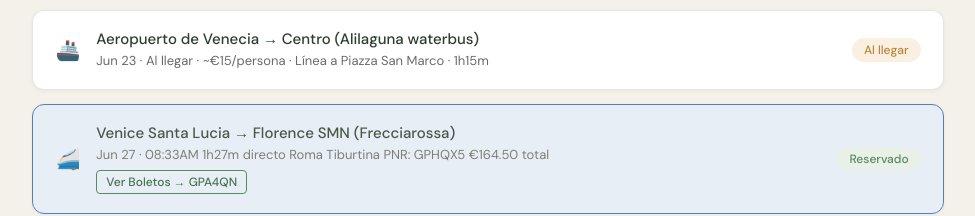
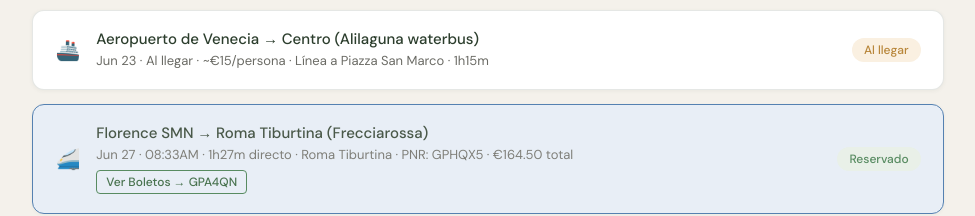
Before and after one commit to DANNAARUIZZ/Europa2026, a website: page public/index.html in a window 1280 px wide. Shown: the part 1013-1229 px from the top of the page, without its empty margins (152-1127 px from the left). Drawn offline with nearby package versions, Linux system fonts and the light colour scheme; no server answers.

Commit message:
Fix transporte FLR-ROM: tarjeta correcta actualizada con GPHQX5 08:33 Tiburtina

```diff
--- a/public/index.html
+++ b/public/index.html
@@ -863,8 +863,8 @@
     <div class="transport-card done" onclick="toggleTransport(this)">
       <span class="transport-icon">🚄</span>
       <div class="transport-info">
-        <div class="transport-route">Venice Santa Lucia → Florence SMN (Frecciarossa)</div>
-        <div class="transport-details">Jun 27 · 08:33AM  1h27m directo  Roma Tiburtina  PNR: GPHQX5  €164.50 total</div>
+        <div class="transport-route">Florence SMN → Roma Tiburtina (Frecciarossa)</div>
+        <div class="transport-details">Jun 27 · 08:33AM · 1h27m directo · Roma Tiburtina · PNR: GPHQX5 · €164.50 total</div>
         <a class="ticket-link" href="https://drive.google.com/drive/folders/1i7fJZhjzATIk3xVTDCaY0fu53cm1TNhC?usp=sharing" target="_blank">Ver Boletos → GPA4QN</a>
       </div>
       <span class="transport-status status-booked">Reservado</span>
```
